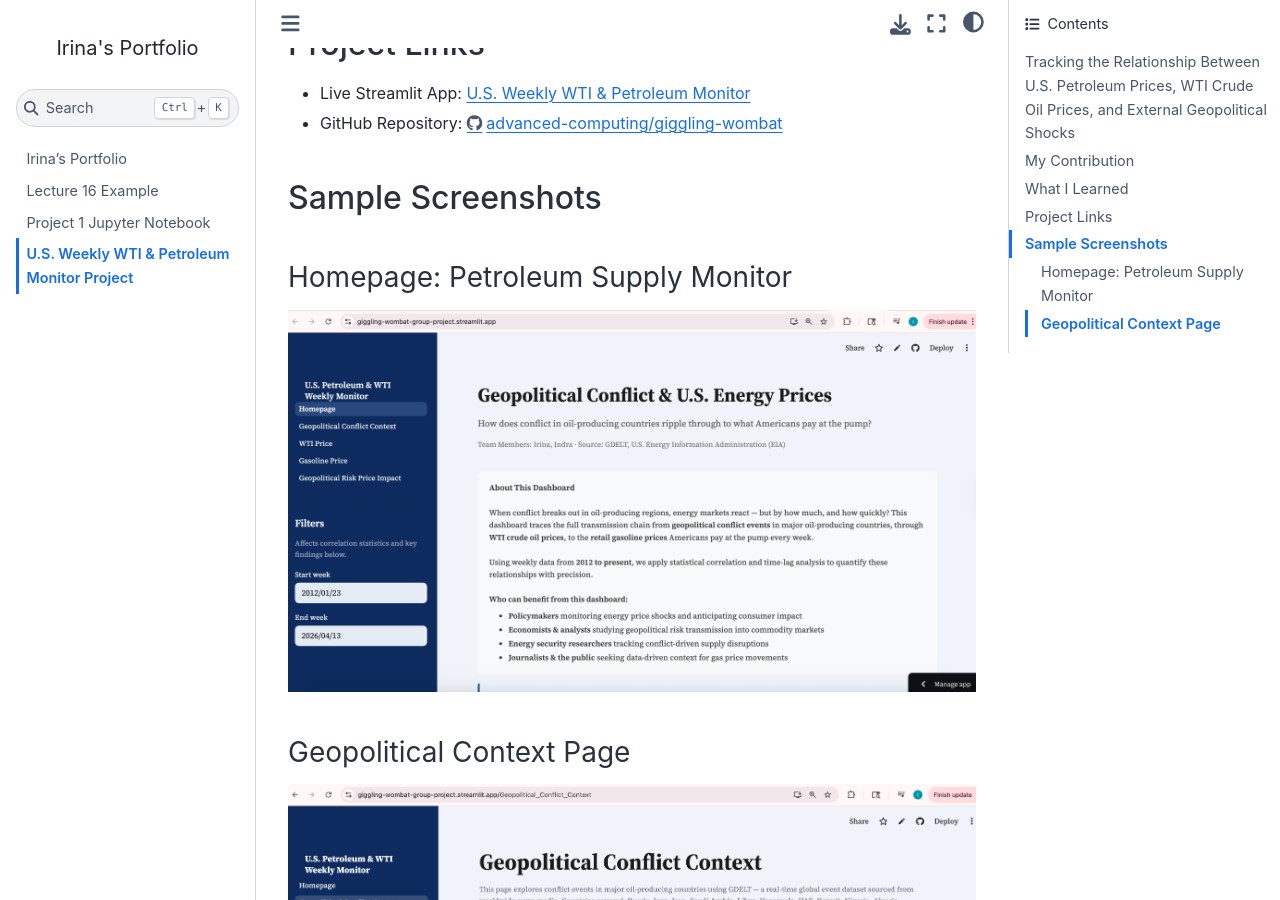
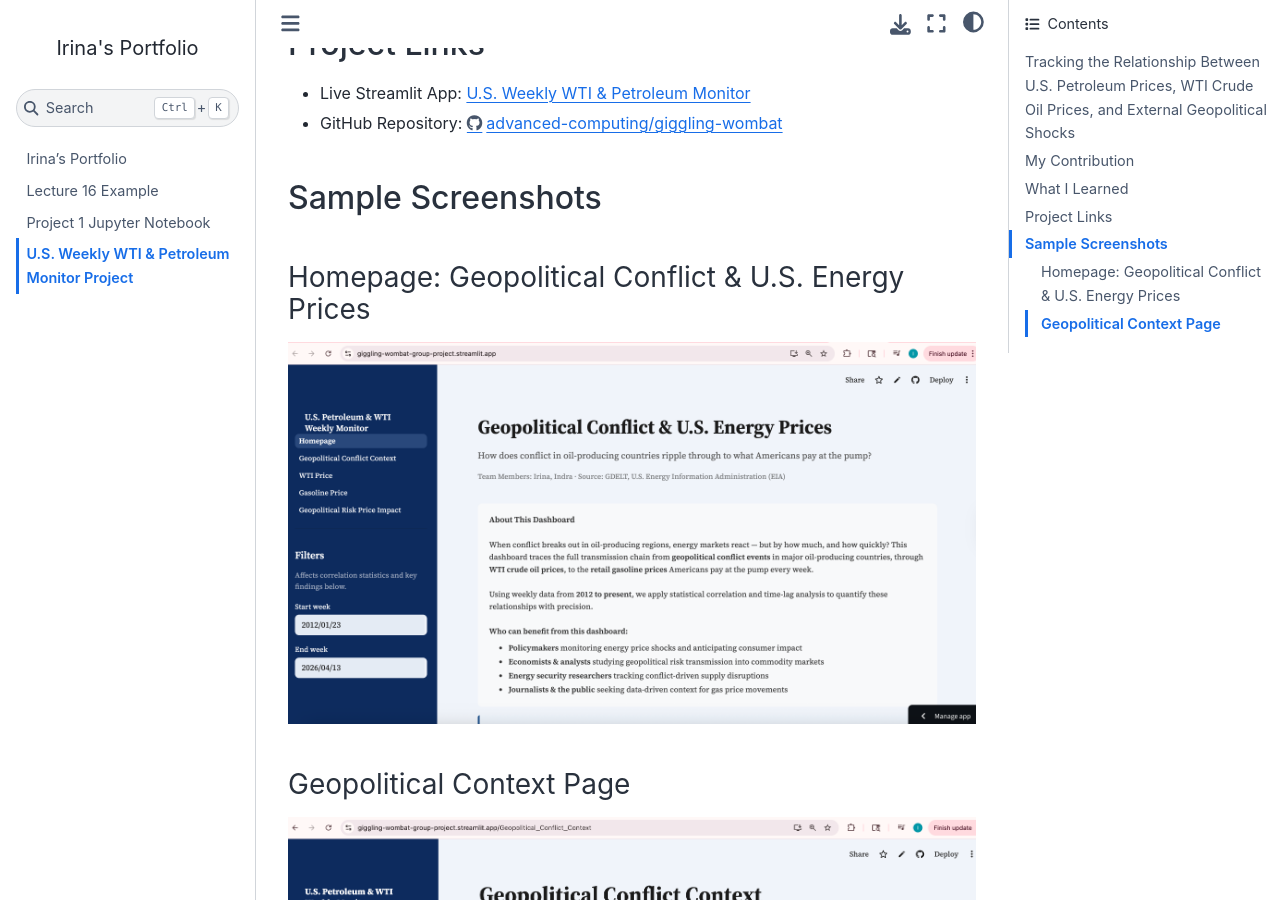
Before and after one commit to irinasun120/irinasun120.github.io, a Jupyter Book: the page built from US_Oil_Monitor.md, in a window 1280 px wide and 900 px high, scrolled down 1712 px. Built offline with Jupyter Book 1.0.4 settings and Sphinx 7.4.7 and the Sphinx Book theme 1.1.4, drawn with Linux system fonts in a browser that asks for light colours; pages that are not in the unit, such as notebooks, are missing from menus; comment, search, counter and statistics services are not loaded.

Commit message:
homepage rename

````diff
--- a/US_Oil_Monitor.md
+++ b/US_Oil_Monitor.md
@@ -25,7 +25,7 @@ This project helped me better understand how computational tools can be used to
 
 ## Sample Screenshots
 
-### Homepage: Petroleum Supply Monitor
+### Homepage: Geopolitical Conflict & U.S. Energy Prices
 
 ```{image} images/app.png
 :alt: Homepage of the U.S. Oil Monitor app
````
